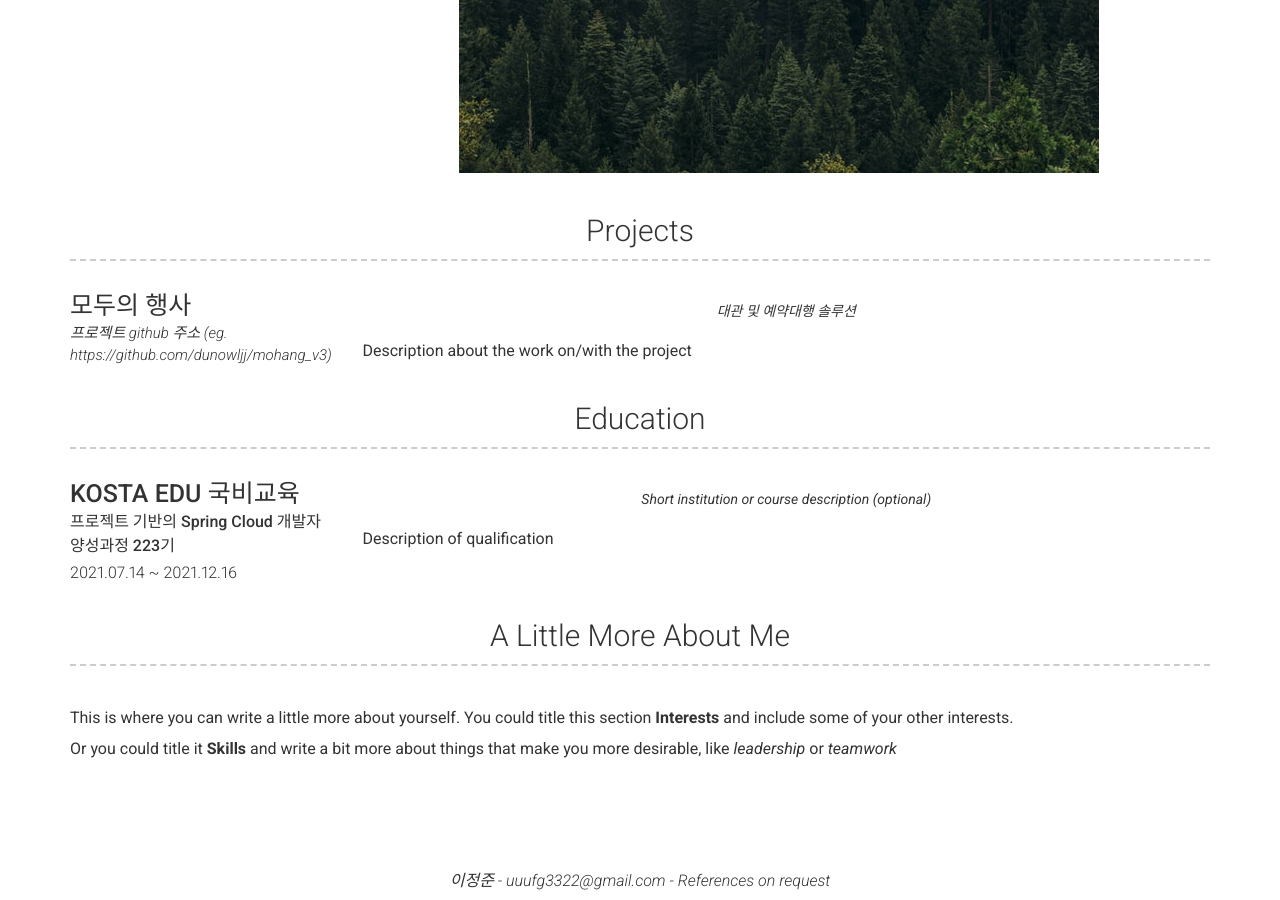
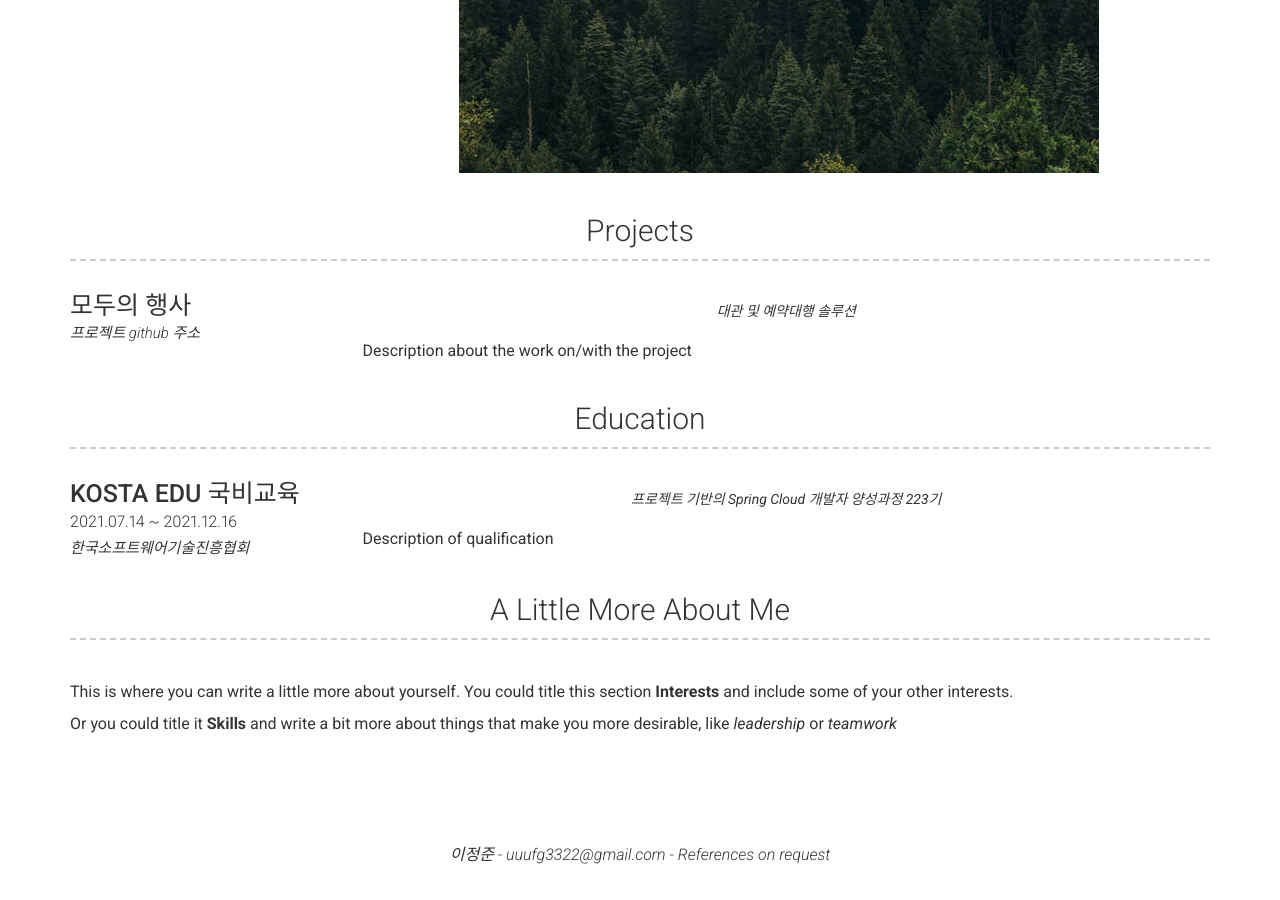
Before and after one commit to dunowljj/resume, a Jekyll site: the page built from index.md, in a window 1280 px wide and 900 px high, scrolled down 692 px. Built offline with Jekyll 4.4.1, drawn with Linux system fonts in a browser that asks for light colours; nearby versions of some CDN libraries; after the commit the page ends 1567 px from its top, so only the background shows below that.

Commit message:
link modify

```diff
--- a/_config.yml
+++ b/_config.yml
@@ -66,8 +66,8 @@ content:
     content:
       - layout: left
         title: 모두의 행사
-        link : https://dunowljj.github.io/resume/
-        link_text: 프로젝트 github 주소 (eg. https://github.com/dunowljj/mohang_v3)
+        link : https://github.com/dunowljj/mohang_v3
+        link_text: 프로젝트 github 주소
         # additional_links:
         #   - title:  Github page for project (eg. sproogen/modern-resume-theme)
         #     icon: fab fa-github
@@ -75,8 +75,8 @@ content:
         #   - title:  Github page for project (eg. sproogen/modern-resume-theme)
         #     icon: fab fa-github
         #     url: Link to project (eg. sproogen.github.io/modern-resume-theme)(optional)
-        quote: >
-          대관 및 예약대행 솔루션
+        quote: 대관 및 예약대행 솔루션
+
         description: | # this will include new lines to allow paragraphs
           Description about the work on/with the project
   # - title: Experience
@@ -96,10 +96,11 @@ content:
     content:
       - layout: top-left
         title: KOSTA EDU 국비교육
-        sub_title: 프로젝트 기반의 Spring Cloud 개발자 양성과정 223기
+        link : https://edu.kosta.or.kr/
+        link_text: 한국소프트웨어기술진흥협회
         caption: 2021.07.14 ~ 2021.12.16
         quote: >
-          Short institution or course description (optional)
+          프로젝트 기반의 Spring Cloud 개발자 양성과정 223기
         description: | # this will include new lines to allow paragraphs
           Description of qualification
   - title: A Little More About Me
```
